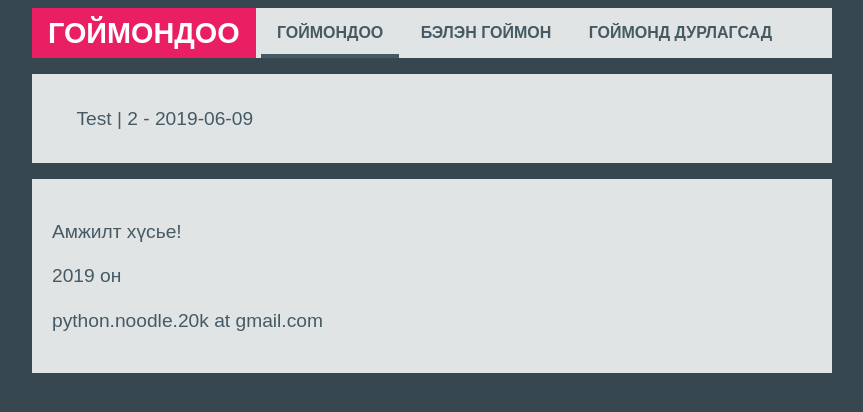
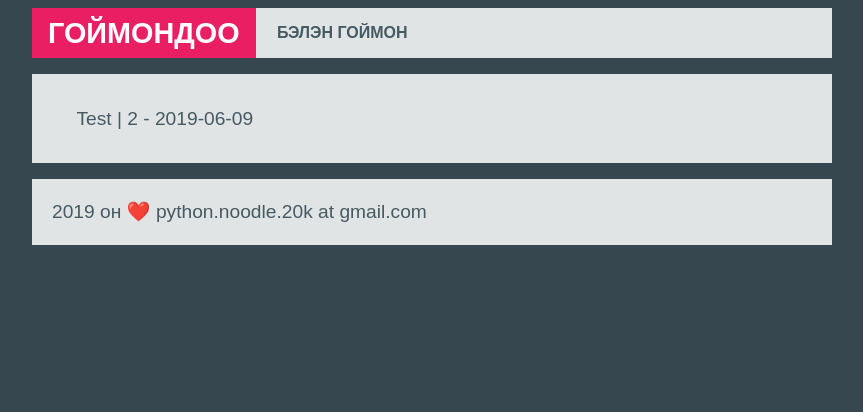
Before and after one commit to ariunbayar/noodle.20k, a Django app: page / in a window 1280 px wide. Shown: the top 412 px of the page, without its empty margins (208-1071 px from the left). Run offline with Django 3.2, Linux system fonts and the light colour scheme; some web fonts are replaced.

Commit message:
Updates footer and shows only posts menu

```diff
--- a/main/templates/layout.html
+++ b/main/templates/layout.html
@@ -13,10 +13,10 @@
     <div class="header-wrapper">
         <div class="header">
             <ul class="menu">
-                <li><a href="{% url "issues-list"%}" class="logo">Гоймондоо</a></li>
-                <li><a href="{% url "issues-list" %}" {% if request.resolver_match.url_name == "issues-list" %}class="active"{% endif %}>Гоймондоо</a></li>
+                <li><a href="{% url "lesson-list"%}" class="logo">Гоймондоо</a></li>
+                {% comment %}<li><a href="{% url "issues-list" %}" {% if request.resolver_match.url_name == "issues-list" %}class="active"{% endif %}>Гоймондоо</a></li>{% endcomment %}
                 <li><a href="{% url "lesson-list" %}" {% if request.resolver_match.url_name == "lesson-list" %}class="active"{% endif %}>Бэлэн гоймон</a></li>
-                <li><a href="#">Гоймонд дурлагсад</a></li>
+                {% comment %}<li><a href="#">Гоймонд дурлагсад</a></li>{% endcomment %}
             </ul>
         </div>
     </div>
@@ -29,9 +29,7 @@
 
     <div class="footer-wrapper">
         <div class="footer">
-            <p>Амжилт хүсье!</p>
-            <p>2019 он</p>
-            <p>python.noodle.20k at gmail.com</p>
+            2019 он ❤️ python.noodle.20k at gmail.com
         </div>
     </div>
 
```
